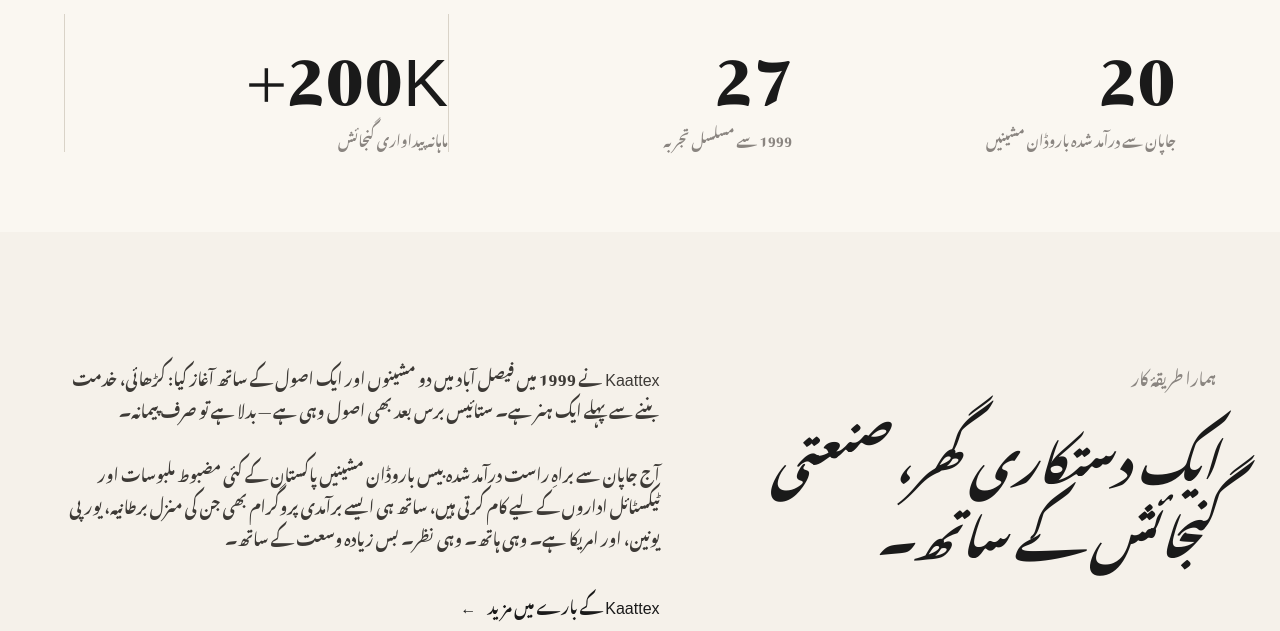
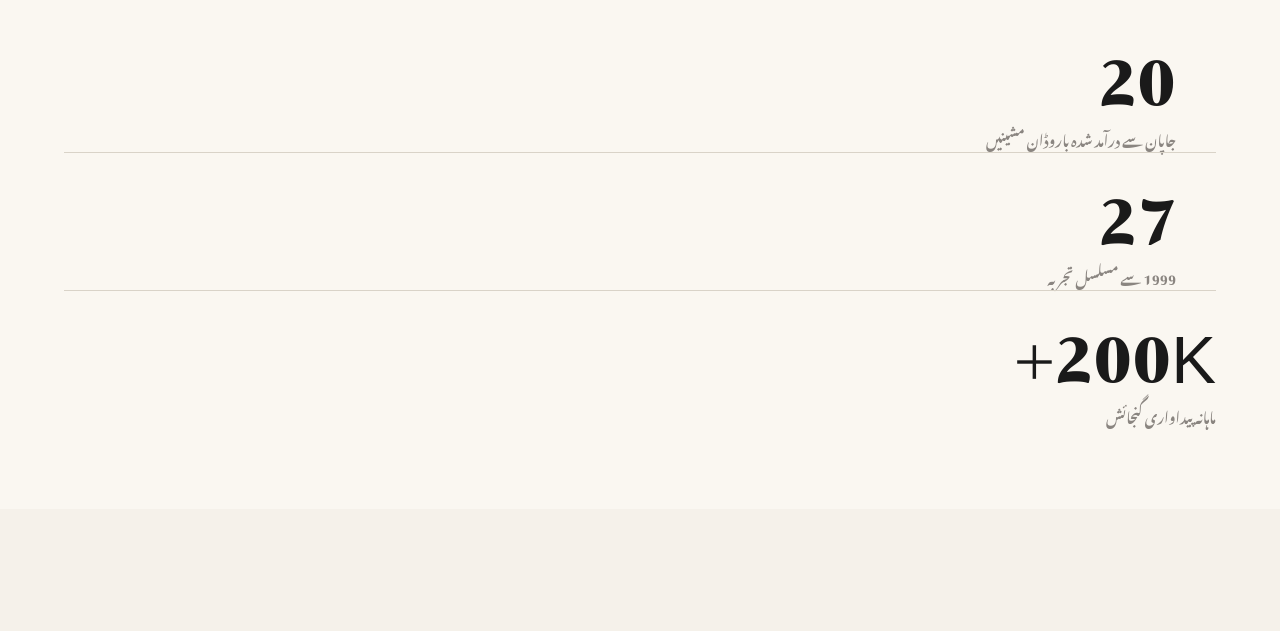
Before and after one commit to Azmah21/kaattex-website, a Next.js app: page /ur in a window 1280 px wide. Shown: the part 1211-1842 px from the top of the page. Built offline with nearby package versions, Linux system fonts and the light colour scheme; no server answers; a web font is replaced by a local one.

Commit message:
fix Urdu logos address and stat dividers

```diff
--- a/components/sections/client-marquee.tsx
+++ b/components/sections/client-marquee.tsx
@@ -25,8 +25,11 @@ export function ClientMarquee({ clients, locale }: { clients: ClientItem[]; loca
         </Reveal>
       </Container>
 
-      <Reveal className="mt-16 overflow-hidden">
-        <div className="motion-marquee flex min-w-max animate-marquee items-center hover:[animation-play-state:paused]">
+      <Reveal dir="ltr" className="mt-16 overflow-hidden">
+        <div
+          dir="ltr"
+          className="motion-marquee flex min-w-max animate-marquee items-center hover:[animation-play-state:paused]"
+        >
           {items.map((client, index) => (
             <figure
               key={`${client.name}-${index}`}
--- a/components/sections/stat-band.tsx
+++ b/components/sections/stat-band.tsx
@@ -3,6 +3,7 @@ import { Reveal } from "@/components/primitives/reveal"
 import { getHome } from "@/lib/content/home"
 import { getUi } from "@/lib/content/ui"
 import type { Locale } from "@/lib/i18n"
+import { cn } from "@/lib/utils"
 
 export function StatBand({ locale }: { locale: Locale }) {
   const home = getHome(locale)
@@ -12,7 +13,12 @@ export function StatBand({ locale }: { locale: Locale }) {
     <section aria-label={ui.accessibility.companyStatistics} className="bg-ivory py-16 md:py-20">
       <Container>
         <Reveal>
-          <dl className="grid divide-y divide-rule md:grid-cols-3 md:divide-x md:divide-y-0">
+          <dl
+            className={cn(
+              "grid divide-y divide-rule",
+              locale === "ur" ? "md:grid-cols-1" : "md:grid-cols-3 md:divide-x md:divide-y-0",
+            )}
+          >
             {home.stats.map((stat) => (
               <div key={stat.label} className="py-8 first:pt-0 last:pb-0 md:px-10 md:py-0 md:first:pl-0 md:last:pr-0">
                 <dt className="font-display text-display-xl font-light">{stat.value}</dt>
--- a/lib/content/site.ts
+++ b/lib/content/site.ts
@@ -13,7 +13,7 @@ const contact = {
 const contactUr = {
   ...contact,
   address:
-    "پل عبداللہ برج، مین سمندری روڈ، ہیس کول پیٹرول پمپ کے قریب، P-246 محلہ فاروق آباد، فیصل آباد، پاکستان",
+    "پل عبداللہ برج، مین سمندری روڈ، ہیسکول پیٹرول پمپ کے قریب، P-246 محلہ فاروق آباد، فیصل آباد، پاکستان",
 } as const
 
 export const site = {
@@ -30,7 +30,7 @@ export const site = {
     { label: "FAQ", href: "/faq" },
     { label: "Contact", href: "/contact" },
   ],
-  contact: contactUr,
+  contact,
   footer: {
     blurb:
       "A 27-year embroidery house operating 20 Barudan machines for Pakistan’s leading apparel and textile brands.",
@@ -52,7 +52,7 @@ export const siteUr = {
     { label: "سوالات", href: withLocalePath("/faq", "ur") },
     { label: "رابطہ", href: withLocalePath("/contact", "ur") },
   ],
-  contact,
+  contact: contactUr,
   footer: {
     blurb:
       "ستائیس برس پرانا کڑھائی گھر، جو پاکستان کے نمایاں ملبوسات اور ٹیکسٹائل اداروں کے لیے 20 باروڈان مشینوں کے ساتھ کام کرتا ہے۔",
```
